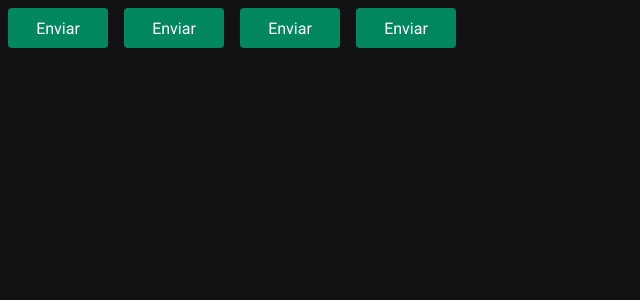
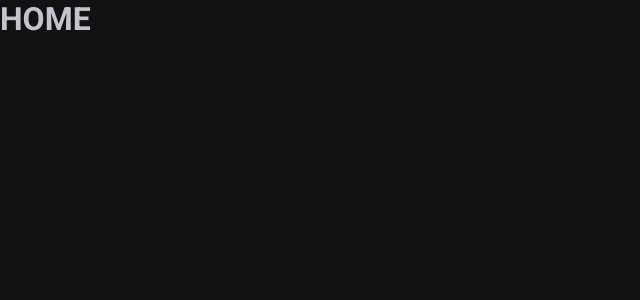
Before and after one commit to pedroeduardo36/ignite-timer, a React (Vite) app: page / in a window 1280 px wide. Shown: the top 300 px of the page, without its empty margins (0-640 px from the left). Built offline with nearby package versions, Linux system fonts and the light colour scheme.

Commit message:
React Router DOM

```diff
--- a/package.json
+++ b/package.json
@@ -12,6 +12,7 @@
   "dependencies": {
     "react": "^18.3.1",
     "react-dom": "^18.3.1",
+    "react-router-dom": "^6.26.1",
     "styled-components": "^6.1.12"
   },
   "devDependencies": {
--- a/src/App.tsx
+++ b/src/App.tsx
@@ -1,16 +1,15 @@
 import { ThemeProvider } from "styled-components";
-import { Button } from "./components/Button";
 import { defaultTheme } from "./styles/themes/default";
 import { GlobalStyle } from "./styles/global";
+import { Router } from "./Router";
+import { BrowserRouter } from "react-router-dom";
 
 export function App() {
   return (
     <ThemeProvider theme={defaultTheme}>
-      <Button variant="primary" />
-      <Button variant="secondary" />
-      <Button variant="danger" />
-      <Button variant="success" />
-
+      <BrowserRouter>
+        <Router />
+      </BrowserRouter>
       <GlobalStyle />
     </ThemeProvider>
   );
--- /dev/null
+++ b/src/Router.tsx
@@ -0,0 +1,12 @@
+import { History } from "./pages/History";
+import { Home } from "./pages/Home";
+import { Routes, Route } from "react-router-dom";
+
+export function Router() {
+    return (
+       <Routes>
+            <Route path="/" element={<Home />}/>
+            <Route path="/History" element={<History />}/>
+       </Routes>
+    )
+}
--- /dev/null
+++ b/src/pages/History.tsx
@@ -0,0 +1,3 @@
+export function History() {
+    return <h1>History</h1>
+}
--- /dev/null
+++ b/src/pages/Home.tsx
@@ -0,0 +1,3 @@
+export function Home() {
+    return <h1>HOME</h1>
+}
--- a/src/styles/global.ts
+++ b/src/styles/global.ts
@@ -13,7 +13,7 @@
 
     body {
         background: ${props => props.theme['gray-900']};
-        color: #${props => props.theme['gray-300']};
+        color: ${props => props.theme['gray-300']};
     }
 
     body, input, textarea, button {
```
Also changed, not shown: 1 other file (tests, documents, lock files or other folders).
